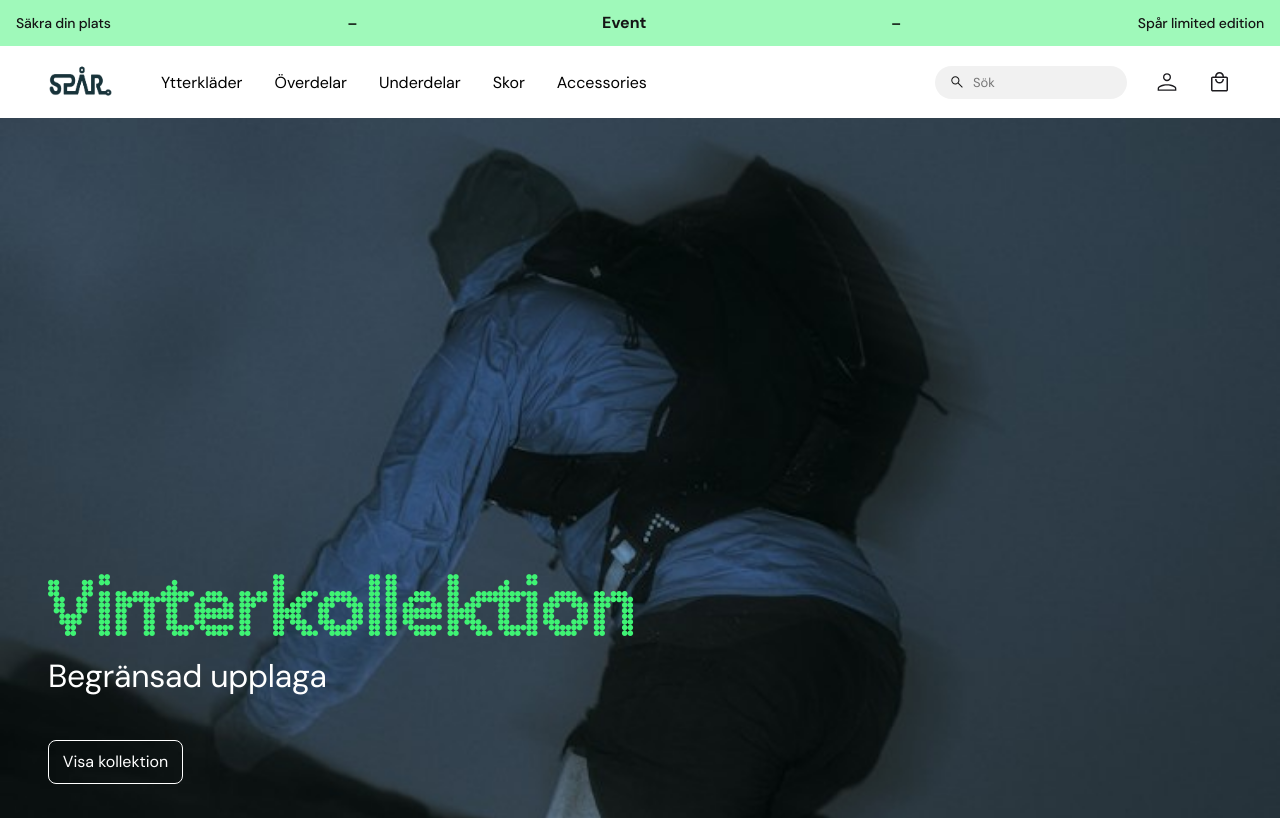
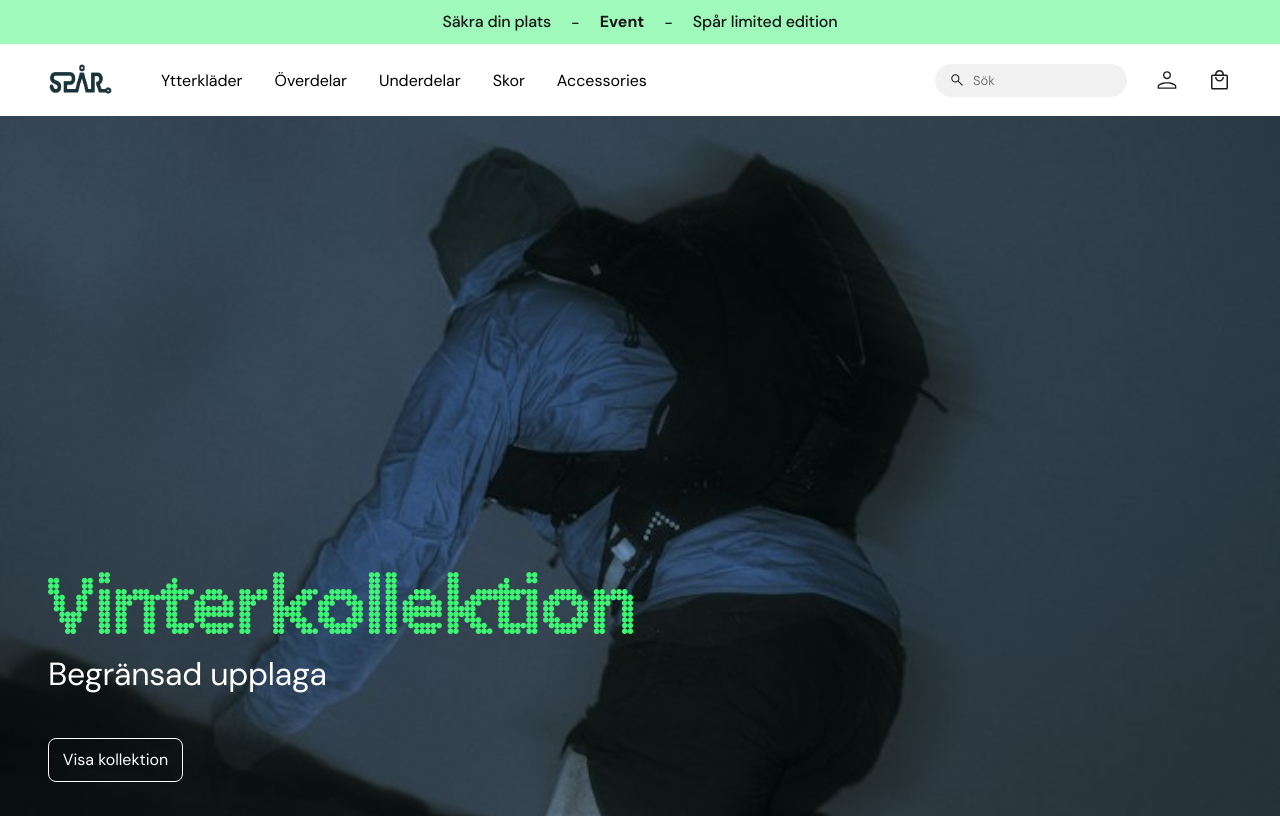
Before and after one commit to jenodh/spar, a plain HTML site: page index.html in a window 1280 px wide. Shown: the top 821 px of the page. Drawn offline with Linux system fonts and the light colour scheme.

Commit message:
update desktop top banner

```diff
--- a/style.css
+++ b/style.css
@@ -872,8 +872,30 @@ section h2 {
   /* HEADER */
 
   .top-banner {
-    height: 46px;
-    font-size: var(--font-size-lg);
+    height: 44px;
+  }
+
+  .top-banner nav {
+    justify-content: center;
+    gap: 0;
+  }
+
+  .top-banner .first,
+  .top-banner .second,
+  .top-banner .third {
+    font-size: var(--font-size-base);
+  }
+
+  .first {
+    padding-right: 20px;
+  }
+
+  .second {
+    padding-inline: 20px;
+  }
+
+  .third {
+    padding-left: 20px;
   }
 
   .main-header {
```
